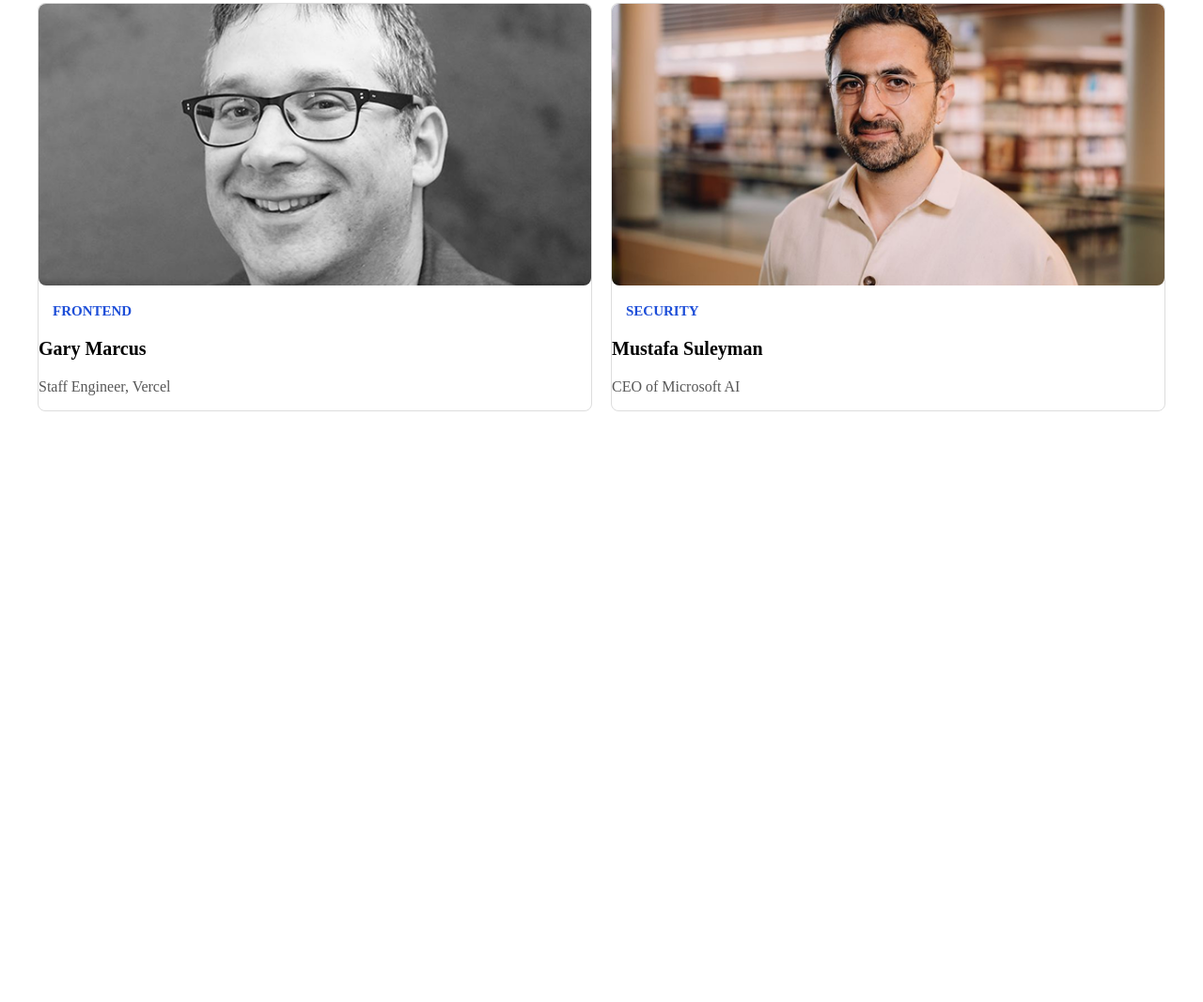
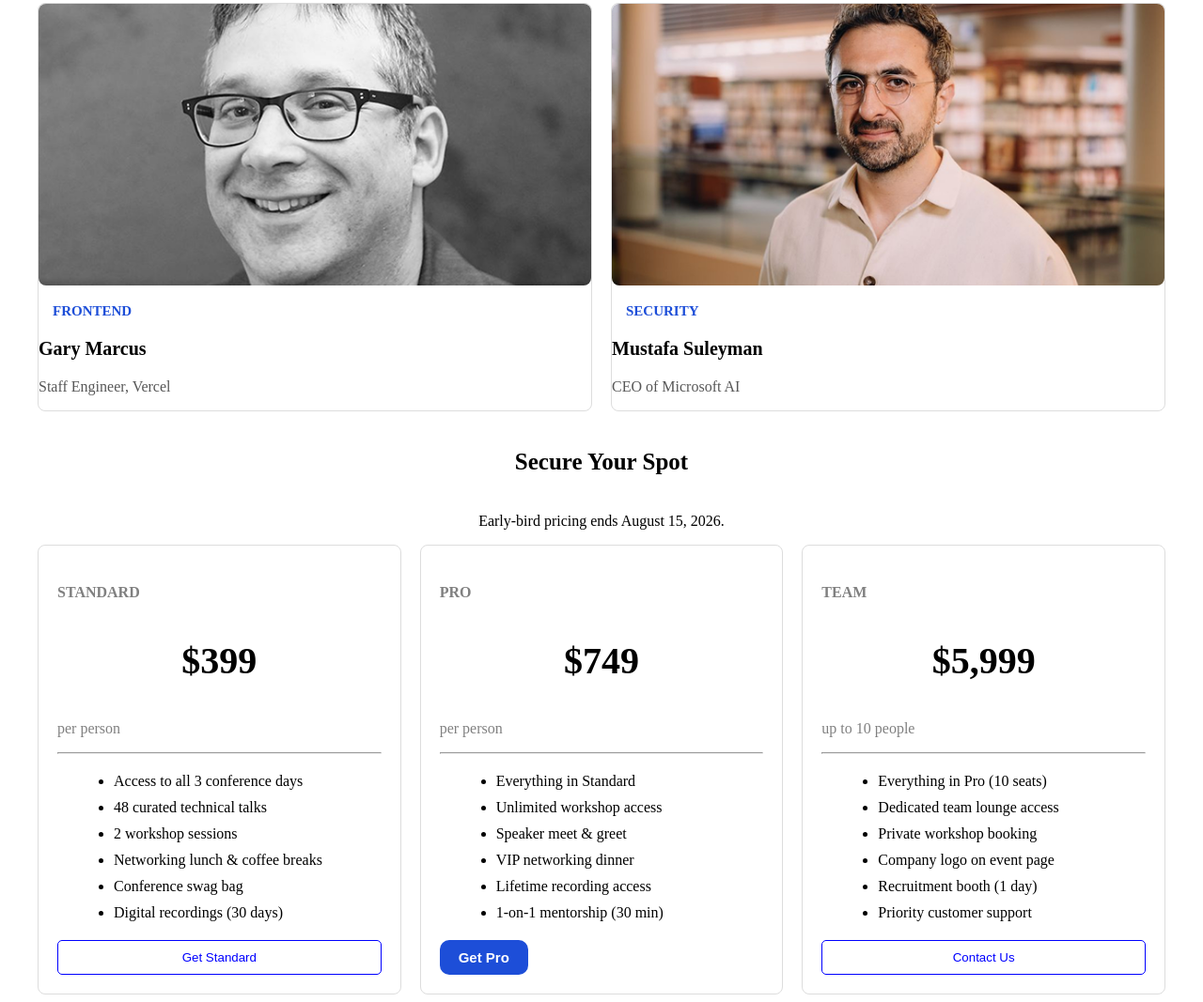
Before and after one commit to Rajib-Miah69/B14-Assignment01-2026, a plain HTML site: page index.html in a window 1280 px wide. Shown: the part 1376-2443 px from the top of the page at 94% size. Before the commit the page ends 1822 px from the top, so only its background shows below. Drawn offline with Linux system fonts and the light colour scheme.

Commit message:
Doing Discount Section

```diff
--- a/index.html
+++ b/index.html
@@ -95,5 +95,88 @@
     </div>
     <!--speakers section end-->
 
+
+    <!--Discount section start-->
+    <section class="discount-main container">
+
+        <div class="discount-content">
+                <h2>Secure Your Spot</h2>
+                <p>Early-bird pricing ends August 15, 2026.</p>
+            </div>
+
+        <div class="discount-container">
+
+        <!-- Standard -->
+        <div class="card">
+
+            <h4>STANDARD</h4>
+            <h2>$399</h2>
+            <p>per person</p>
+
+            <hr>
+
+            <ul>
+                <li>Access to all 3 conference days</li>
+                <li>48 curated technical talks</li>
+                <li>2 workshop sessions</li>
+                <li>Networking lunch & coffee breaks</li>
+                <li>Conference swag bag</li>
+                <li>Digital recordings (30 days)</li>
+            </ul>
+
+            <button class="outline-btn">Get Standard</button>
+
+        </div>
+
+        <!-- Pro -->
+        <div class="card active">
+
+            <h4>PRO</h4>
+            <h2>$749</h2>
+            <p>per person</p>
+
+            <hr>
+
+            <ul>
+                <li>Everything in Standard</li>
+                <li>Unlimited workshop access</li>
+                <li>Speaker meet & greet</li>
+                <li>VIP networking dinner</li>
+                <li>Lifetime recording access</li>
+                <li>1-on-1 mentorship (30 min)</li>
+            </ul>
+
+            <button class="common-btn">Get Pro</button>
+
+        </div>
+
+        <!-- Team -->
+        <div class="card">
+
+            <h4>TEAM</h4>
+            <h2>$5,999</h2>
+            <p>up to 10 people</p>
+
+            <hr>
+
+            <ul>
+                <li>Everything in Pro (10 seats)</li>
+                <li>Dedicated team lounge access</li>
+                <li>Private workshop booking</li>
+                <li>Company logo on event page</li>
+                <li>Recruitment booth (1 day)</li>
+                <li>Priority customer support</li>
+            </ul>
+
+            <button class="outline-btn">Contact Us</button>
+
+        </div>
+
+    </div>
+
+
+    </section>
+    <!--Discount section start-->
+
 </body>
 </html>
--- a/style.css
+++ b/style.css
@@ -125,3 +125,63 @@
     padding: 10px;
 }
 /* Speakers section style end*/
+
+
+/* Discount section style start*/
+.discount-content{
+    text-align: center;
+}
+.discount h1{
+    font-size:45px;
+    text-align: center;
+}
+
+.discount p{
+    color:gray;
+    margin:15px 0 40px;
+    text-align: center;
+}
+
+.discount-container{
+     display:grid;
+    grid-template-columns:repeat(3,1fr);
+    gap:20px;
+}
+
+.card{
+    border:1px solid #ddd;
+    border-radius:8px;
+    padding:20px;
+}
+
+.card h4{
+    color:gray;
+    margin-bottom:10px;
+}
+
+.card h2{
+    font-size:40px;
+}
+
+.card p{
+    color:gray;
+}
+
+.card ul{
+    margin:20px;
+}
+
+.card li{
+    margin-bottom:10px;
+    text-align: left;
+}
+
+.outline-btn{
+    width:100%;
+    padding:10px;
+    border:1px solid blue;
+    background:white;
+    color:blue;
+    border-radius:5px;
+    cursor:pointer;
+}
```
